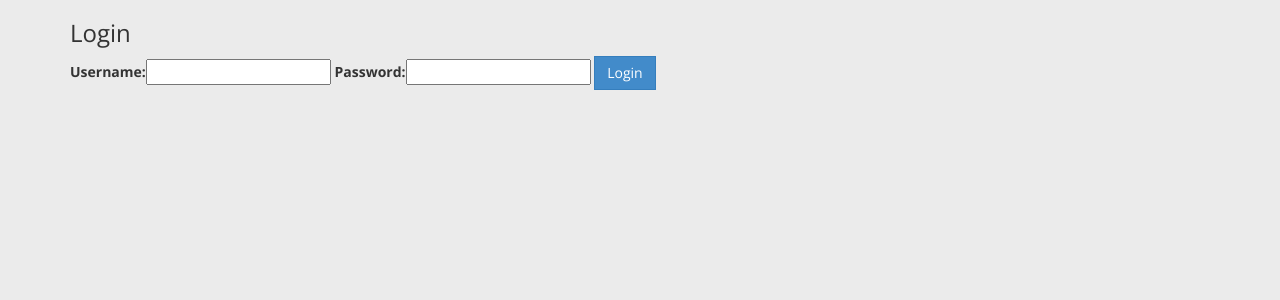
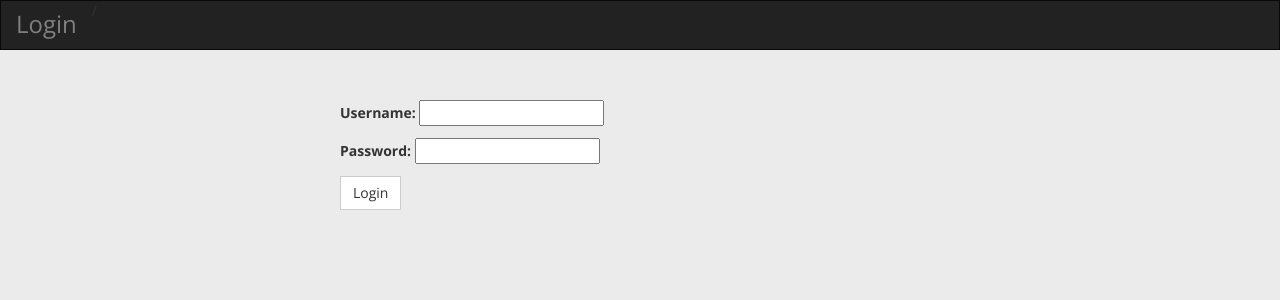
Before and after one commit to Mneimoh/gestionimmo, a Django app: page /login in a window 1280 px wide. Shown: the top 300 px of the page. Run offline with Django 3.2, Linux system fonts and the light colour scheme; some libraries are stand-ins or nearby versions.

Commit message:
implement redirect based on role + logout

```diff
--- a/accueuil/decorators.py
+++ b/accueuil/decorators.py
@@ -17,7 +17,7 @@ def allowed_users(allowed_roles=[]):
                   if request.user.groups.exists():
                         group = request.user.groups.all()[0].name
                   if group in allowed_roles:
-                        return_func(request,*args,**kwargs)
+                        return view_func(request,*args,**kwargs)
                   else:
                         return HttpResponse("Not Authorized")
             return wrapper_func
--- a/accueuil/urls.py
+++ b/accueuil/urls.py
@@ -3,6 +3,6 @@ from django.urls import path
 
 
 urlpatterns = [
-    path('', views.index, name='accueuil'),
-    path('rdv/', views.rdv, name='accueuil-rdv')
+    path('', views.index, name='accueil'),
+    path('rdv/', views.rdv, name='accueil-rdv')
 ]
--- a/authentication/templates/authentication/signin.html
+++ b/authentication/templates/authentication/signin.html
@@ -1,16 +1,19 @@
 {% extends 'authentication/layouts/base.html' %}
 {% load static %}
 {% block content %}
-{% comment %} {% load crispy_forms_tags %} {% endcomment %}
 
-<div class="container py-5">
-<div id="main-wrapper">
-  <h1>Login</h1>
-  <form method="POST">
+ <div class="navbar navbar-inverse" role="navigation">
+    <div class="navbar-header">
+      <div class="logo"><h1>Login</h1></div>
+    </div>/
+  </div>
+  <div class="template-page-wrapper">
+  <form method="POST"
+      class="form-horizontal templatemo-signin-form"
+  >
     {% csrf_token %}
-    {{ login_form }}
-    <button class="btn btn-primary" type="submit">Login</button>
+    {{ login_form.as_p }}
+    <button class="btn btn-default" type="submit">Login</button>
   </form>
-</div>
-</div>
+  </div>
 {% endblock %}
--- a/authentication/urls.py
+++ b/authentication/urls.py
@@ -4,5 +4,6 @@ from django.urls import path
 
 urlpatterns = [
     path('', views.index, name='login'),
-    path('login', views.login_request, name="signin")
+    path('login', views.login_request, name="signin"),
+    path('logout', views.logout_controller, name="logout")
 ]
--- a/authentication/views.py
+++ b/authentication/views.py
@@ -1,12 +1,13 @@
 from django.shortcuts import render,redirect
-from django.http import HttpResponseRedirect
+from django.http import HttpResponseRedirect, HttpResponse
 from .forms import UserLoginForm
 from django.contrib import messages
 
-from django.contrib.auth import login, authenticate
+from django.contrib.auth import login, authenticate, logout
 from django.contrib.auth.forms import AuthenticationForm
 # Create your views here.
 def index(request):
+      print(request.user,"From base route")
       return render(request, 'authentication/login.html',{})
 
 def login_request(request):
@@ -18,19 +19,34 @@ def login_request(request):
                   password = form.cleaned_data.get('password')
                   user = authenticate(username=username,password=password)
                   if user is not None:
-                        group = None
-                        if request.user.groups.exists():
-                              group = request.user.groups.filter(user=request.user)[0]
-                              login(request,user)
-                              messages.info(request, f"You are logged in as {username}")
-                              url = f'/{group.name}'
-                              print(group, "From login handler")
-                              return redirect(url)
+                        login(request,user)
+                        messages.info(request,f"You are now logged in as {username}")
+                        group = user.groups.all()[0]
+                        url = f"{group.name}"
+
+                        return redirect(url)
                   else:
-                        print(error)
-                        messages.error(request,error)
+                        messages.error(request,"An error occured")
+                  #       group = None
+                  #       if user.groups.exists():
+                  #             group = user.groups.filter(user=request.user)[0]
+                  #             login(request,user)
+                  #             url = f'/{group.name}'
+                  #             print(group, "From login handler")
+                  #             messages.info(request, f"You are logged in as {username}")
+                  #             return redirect(url)
+                  #       elif not user.groups.exists():
+                  #             return HttpResponse("No Role Found")
+                  # else:
+                  #       print(error)
+                  #       messages.error(request,error)
             else:
                   print(error)
                   messages.error(request,error)
       form = UserLoginForm()
       return render(request=request,template_name='authentication/signin.html',context={"login_form":form})
+
+def logout_controller(request):
+    logout(request)
+    messages.info(request, "Logged out succesfully")
+    return redirect("/")
--- a/caisse/templates/caisse/layouts/base.html
+++ b/caisse/templates/caisse/layouts/base.html
@@ -39,7 +39,7 @@ http://www.templatemo.com/preview/templatemo_415_dashboard
           <li><a href="{% url 'cpml' %}"><i class="fa fa-map-marker"></i>Plan de masse</a></li>
           <li><a href="{% url 'cdcpt' %}"><i class="fa fa-file-image-o"></i>Dossiers crédits prop. terriens</a></li>
           <li><a href="{% url 'cdc' %}"><i class="fa fa-file-text-o"></i>Dossiers crédits</a></li>
-          <li><a href="javascript:;" data-toggle="modal" data-target="#confirmModal"><i class="fa fa-sign-out"></i>Sign Out</a></li>
+          <li><a href="{% url 'logout' %}"><i class="fa fa-sign-out"></i>Sign Out</a></li>
         </ul>
       </div><!--/.navbar-collapse -->
 
--- a/caisse/views.py
+++ b/caisse/views.py
@@ -2,10 +2,9 @@ from django.shortcuts import render
 from .decorators import unauthenticated_user, allowed_users
 # Create your views here.
 
-# @unauthenticated_user
-# @allowed_users(allowed_roles=["caisse"])
+@unauthenticated_user
+@allowed_users(allowed_roles=["caisse"])
 def index(request):
-    #return render(request,'accueuil/appel.html', { 'title': 'Enregistrement des appels'})
     return render(request, 'caisse/caisse.html', {'title': 'Ouverture et montage de dossier'})
 
 
--- a/recouvrement/decorators.py
+++ b/recouvrement/decorators.py
@@ -17,7 +17,7 @@ def allowed_users(allowed_roles=[]):
                   if request.user.groups.exists():
                         group = request.user.groups.all()[0].name
                   if group in allowed_roles:
-                        return_func(request,*args,**kwargs)
+                     return  view_func(request,*args,**kwargs)
                   else:
                         return HttpResponse("Not Authorized")
             return wrapper_func
--- a/recouvrement/templates/recouvrement/includes/sidebar.html
+++ b/recouvrement/templates/recouvrement/includes/sidebar.html
@@ -98,5 +98,7 @@
       </ul>
     </li>
 
-    <li><a href="javascript:;" data-toggle="modal" data-target="#confirmModal"><i class="fa fa-sign-out"></i>Sign Out</a></li>
+    {% comment %} <li><a href="javascript:;" data-toggle="modal" data-target="#confirmModal"><i class="fa fa-sign-out"></i>Sign Out</a></li> {% endcomment %}
+          <li><a href="{% url 'logout' %}"><i class="fa fa-sign-out"></i>Sign Out</a></li>
+
   </ul>
--- a/transac/decorators.py
+++ b/transac/decorators.py
@@ -19,7 +19,7 @@ def allowed_users(allowed_roles=[]):
                         group = request.user.groups.all()[0].name
                         print(group, "Group", prince, "User")
                   if group in allowed_roles:
-                        return_func(request,*args,**kwargs)
+                        return view_func(request,*args,**kwargs)
                   else:
                         return HttpResponse("Not Authorized")
             return wrapper_func
--- a/transac/templates/transac/layouts/base.html
+++ b/transac/templates/transac/layouts/base.html
@@ -37,7 +37,9 @@ http://www.templatemo.com/preview/templatemo_415_dashboard
           <li><a href="{% url 'plan' %}"><i class="fa fa-map-marker"></i>Plan de masse</a></li>
           <li><a href="{% url 'dossiers' %}"><i class="fa fa-file-image-o"></i>Dossiers crédits prop. terriens</a></li>
           <li><a href="{% url 'dossiers_credit' %}"><i class="fa fa-file-image-o"></i>Dossiers crédits</a></li>
-          <li><a href="javascript:;" data-toggle="modal" data-target="#confirmModal"><i class="fa fa-sign-out"></i>Sign Out</a></li>
+          {% comment %} <li><a href="javascript:;" data-toggle="modal" data-target="#confirmModal"><i class="fa fa-sign-out"></i>Sign Out</a></li> {% endcomment %}
+          <li><a href="{% url 'logout' %}"><i class="fa fa-sign-out"></i>Sign Out</a></li>
+
         </ul>
       </div><!--/.navbar-collapse -->
 
```
Also changed, not shown: recouvrement/views.py (+22 -0 lines), authentication/decorators.py (deleted).
